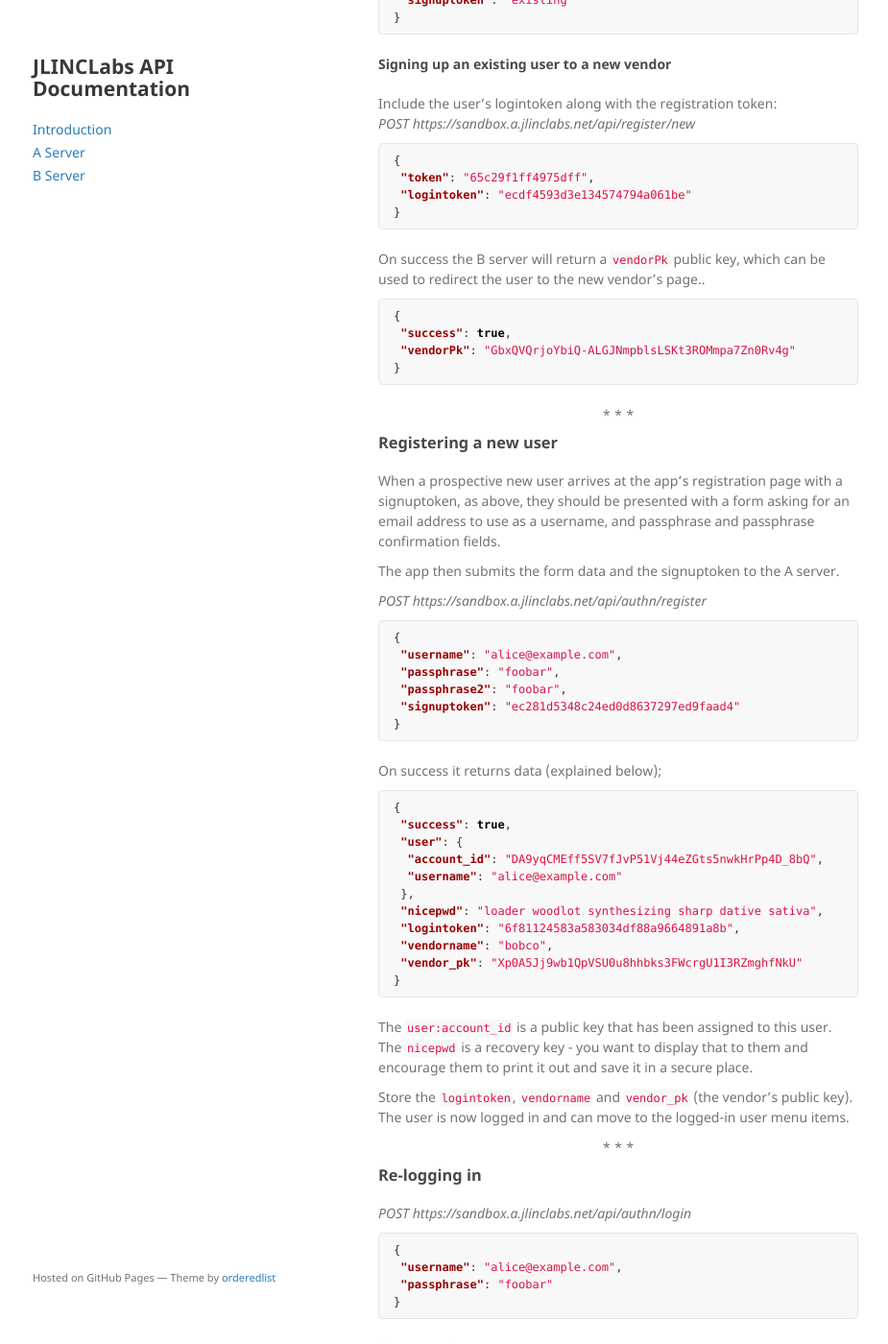
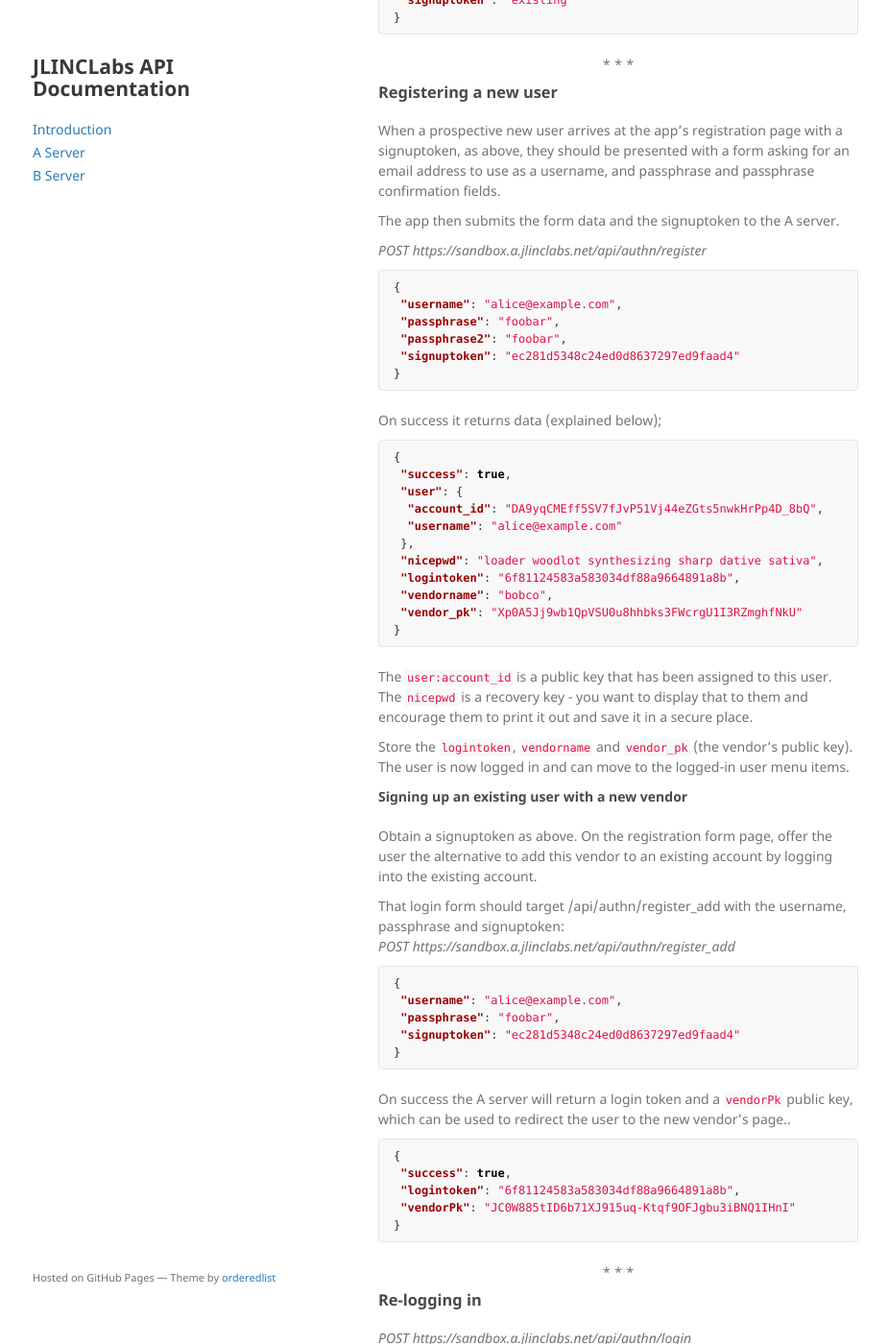
Before and after one commit to jlinclabs/apidocs, a Jekyll site: the page built from a_server.md, in a window 1280 px wide and 1400 px high, scrolled down 697 px. Shown: the whole window at 96% size, without its empty margins (176-1101 px from the left). Built offline with Jekyll 4.4.1, drawn with Linux system fonts in a browser that asks for light colours; our own code applies the rules of GitHub Pages for plain Markdown files.

Commit message:
Refactored signing up an existing user with a new vendor, and edited the docs to match

````diff
--- a/a_server.md
+++ b/a_server.md
@@ -33,27 +33,6 @@ If the user submits a token that has already been used, the `signuptoken` field
 {
  "success": true,
  "signuptoken": "existing"
-}
-```
-
-#### Signing up an existing user to a new vendor
-
-Include the user's logintoken along with the registration token:
-_POST https://sandbox.a.jlinclabs.net/api/register/new_
-
-```json
-{
- "token": "65c29f1ff4975dff",
- "logintoken": "ecdf4593d3e134574794a061be"
-}
-```
-
-On success the B server will return a `vendorPk` public key, which can be used to redirect the user to the new vendor's page..
-
-```json
-{
- "success": true,
- "vendorPk": "GbxQVQrjoYbiQ-ALGJNmpblsLSKt3ROMmpa7Zn0Rv4g"
 }
 ```
 
@@ -93,6 +72,32 @@ The `nicepwd` is a recovery key - you want to display that to them and encourage
 
 Store the `logintoken`, `vendorname` and `vendor_pk` (the vendor's public key).
 The user is now logged in and can move to the logged-in user menu items.
+
+#### Signing up an existing user with a new vendor
+
+Obtain a signuptoken as above. On the registration form page, offer the user the alternative to add this vendor to an existing account by logging into the existing account.
+
+That login form should target /api/authn/register_add with the username, passphrase and signuptoken:
+_POST https://sandbox.a.jlinclabs.net/api/authn/register_add_
+
+```json
+{
+ "username": "alice@example.com",
+ "passphrase": "foobar",
+ "signuptoken": "ec281d5348c24ed0d8637297ed9faad4"
+}
+```
+
+On success the A server will return a login token and a `vendorPk` public key, which can be used to redirect the user to the new vendor's page..
+
+```json
+{
+ "success": true,
+ "logintoken": "6f81124583a583034df88a9664891a8b",
+ "vendorPk": "JC0W885tID6b71XJ915uq-Ktqf9OFJgbu3iBNQ1IHnI"
+}
+```
+
 
 {% include starsep.html %}
 
````
